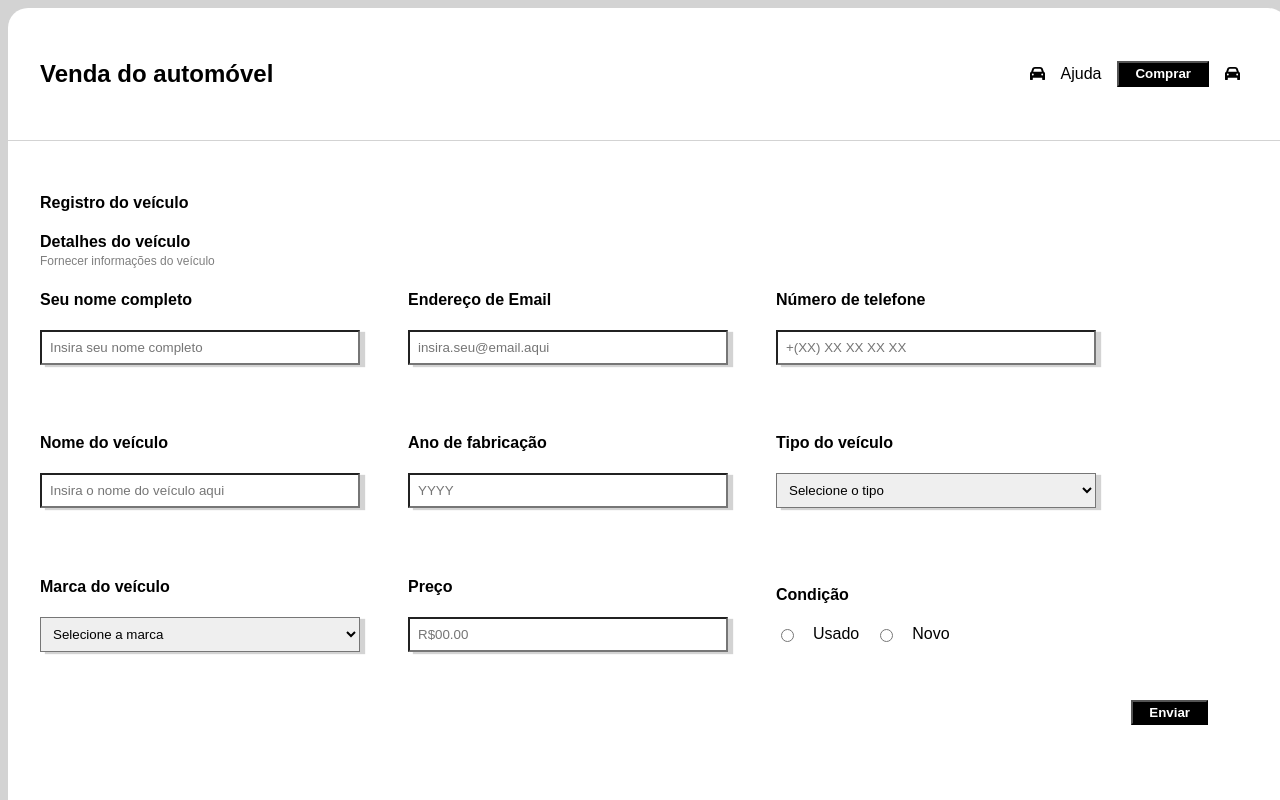
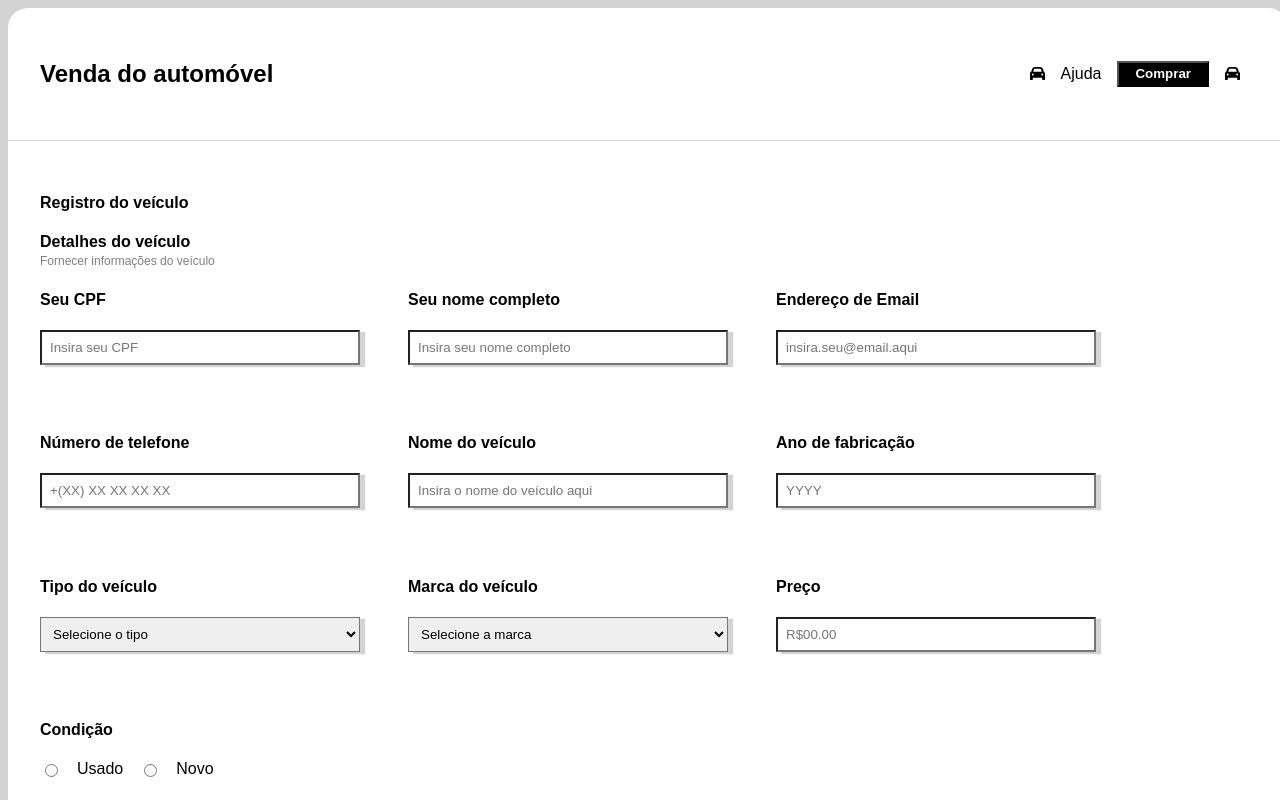
Before and after one commit to Henriquemvds/app-cars-sale, a React (Vite) app: page /sell in a window 1280 px wide. Shown: the top 800 px of the page. Built offline with nearby package versions, Linux system fonts and the light colour scheme.

Commit message:
feat: adding CPF to seller

```diff
--- a/src/assets/components/FormSell.jsx
+++ b/src/assets/components/FormSell.jsx
@@ -5,6 +5,7 @@ import '../styles/components/FormSell.css'
 function FormsSell() {
 
     const [sellerInfos, setSellerInfos] = useState({
+        cpf_vendedor: null,
         nome_vendedor: null,
         email_vendedor: null,
         telefone_vendedor: null
@@ -32,6 +33,15 @@ console.log(sellerInfos)
                 <span>Fornecer informações do veículo</span>
             </div>
             <div className='alignInput'>
+                <div>
+
+                    <h4>
+                        Seu CPF
+                    </h4>
+                    <input placeholder='Insira seu CPF' className='inputInfo'
+                      onChange={(evento) => registerInfo("cpf_vendedor", evento.target.value)}
+                    ></input>
+                </div>
                 <div>
 
                     <h4>
```
